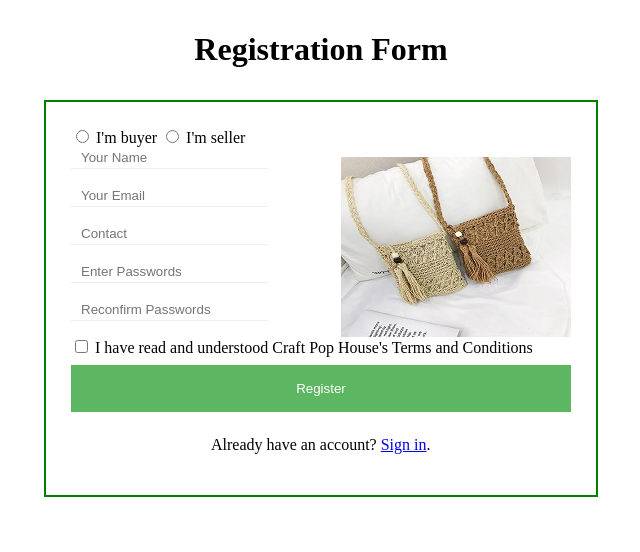
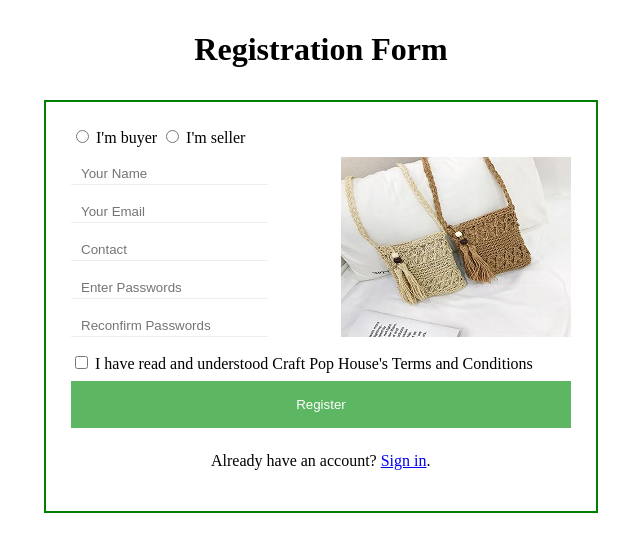
Before and after one commit to yanting0831/Craft_Pop_House_DP2, a PHP site: page /registration.html in a window 1280 px wide. Shown: the top 552 px of the page, without its empty margins (319-959 px from the left). Run offline with PHP 8.4, Linux system fonts and the light colour scheme.

Commit message:
Update register.css

```diff
--- a/styles/register.css
+++ b/styles/register.css
@@ -45,3 +45,9 @@ div{
 {
 	margin-left:140px;
 }
+
+#buyer
+{
+	margin-bottom:20px;
+
+}
```
